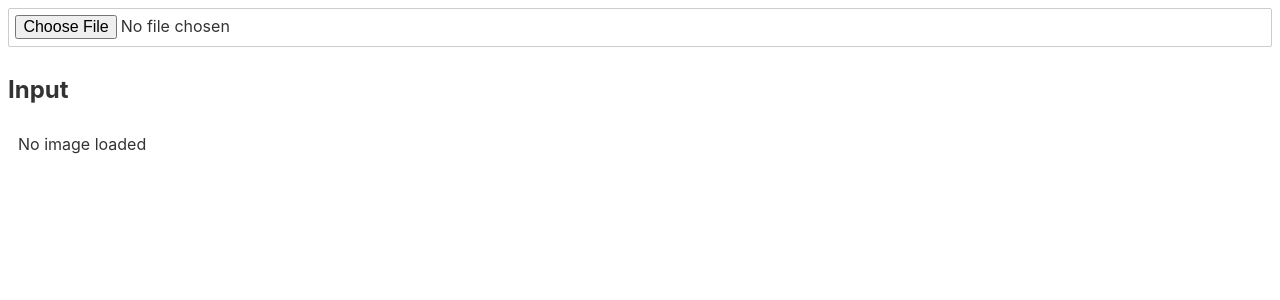
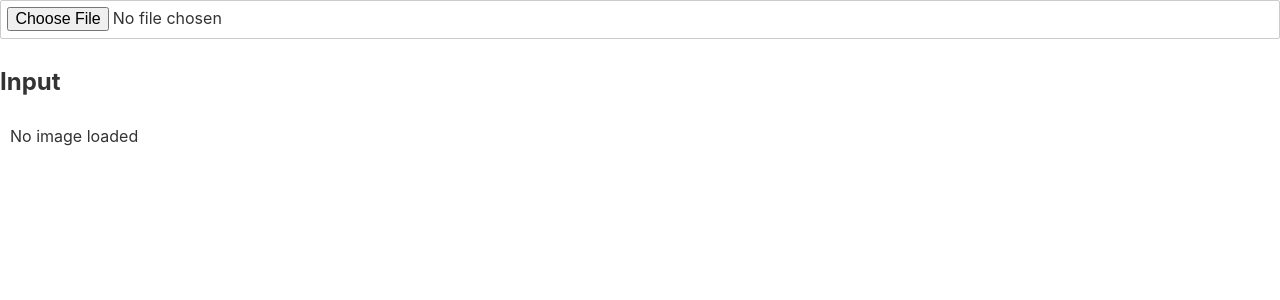
Before and after one commit to saravanabalagi/vae_visualization, a Svelte app: page / in a window 1280 px wide. Shown: the top 300 px of the page. Built offline with nearby package versions, Linux system fonts and the light colour scheme.

Commit message:
Update title and remove initial body 8px padding

```diff
--- a/public/global.css
+++ b/public/global.css
@@ -2,12 +2,14 @@ html, body {
 	position: relative;
 	width: 100%;
 	height: 100%;
+	padding: 0;
+	margin: 0;
 }
 
 body {
 	color: #333;
 	margin: 0;
-	padding: 8px;
+	/* padding: 8px; */
 	box-sizing: border-box;
 	font-family: -apple-system, BlinkMacSystemFont, "Segoe UI", Roboto, Oxygen-Sans, Ubuntu, Cantarell, "Helvetica Neue", sans-serif;
 }
--- a/public/index.html
+++ b/public/index.html
@@ -4,7 +4,7 @@
 	<meta charset='utf-8'>
 	<meta name='viewport' content='width=device-width,initial-scale=1'>
 
-	<title>Svelte app</title>
+	<title>VAE Visualization</title>
 
 	<link rel='icon' type='image/png' href='/favicon.png'>
 	<link rel='stylesheet' href='/global.css'>
```
